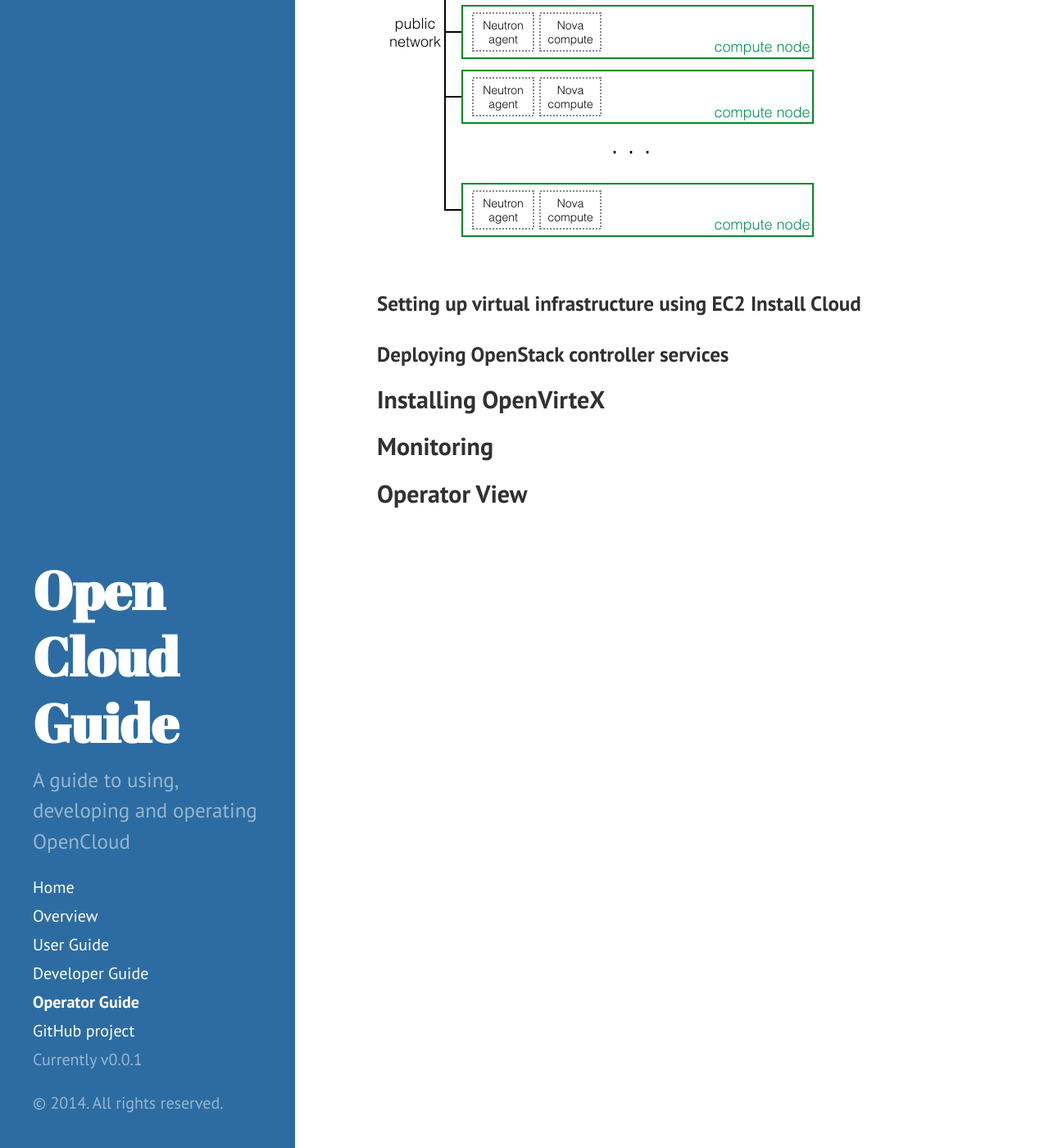
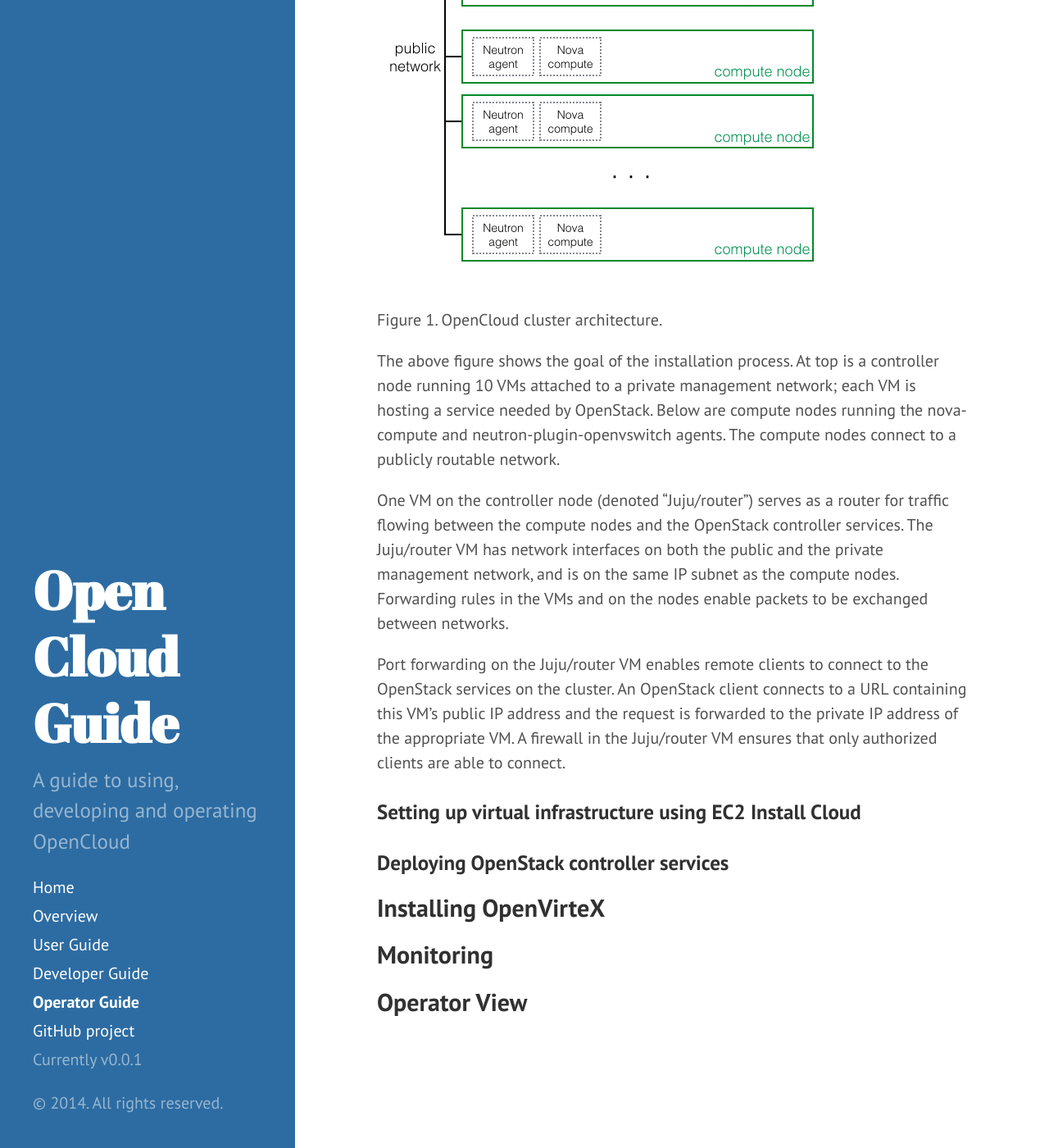
Before and after one commit to open-cloud/open-cloud.github.io.old, a Jekyll site: the page built from 3_operator.md, in a window 1280 px wide and 1400 px high, scrolled down 666 px. Shown: the whole window at 82% size. Built offline with Jekyll 4.4.1, drawn with Linux system fonts in a browser that asks for light colours; Markdown is read by kramdown in place of the engine named in the settings; some of the changed text lies outside the part shown.

Commit message:
Update 3_operator.md

```diff
--- a/3_operator.md
+++ b/3_operator.md
@@ -7,11 +7,19 @@
 
 ##Installing OpenStack
 
-This section describes how to bring up OpenCloud's version of an OpenStack cloud on a local cluster.  These instructions assume that Ubuntu 14.04 LTS has already been installed on the local servers.
+This section describes how to bring up OpenCloud's version of an OpenStack cloud on a local cluster.  These instructions assume that Ubuntu 14.04 LTS has already been installed on the local servers.  Each server should have at least 12 CPU cores and 48GB RAM.
 
 ###Cluster architecture
 
 ![Figure 1. OpenCloud cluster architecture.]({{ site.url }}/figures/controller.jpg)
+
+Figure 1. OpenCloud cluster architecture.
+
+The above figure shows the goal of the installation process.  At top is a controller node running 10 VMs attached to a private management network; each VM is hosting a service needed by OpenStack.  Below are compute nodes running the nova-compute and neutron-plugin-openvswitch agents.  The compute nodes connect to a publicly routable network.
+
+One VM on the controller node (denoted "Juju/router") serves as a router for traffic flowing between the compute nodes and the OpenStack controller services.  The Juju/router VM has network interfaces on both the public and the private management network, and is on the same IP subnet as the compute nodes.  Forwarding rules in the VMs and on the nodes enable packets to be exchanged between networks.
+
+Port forwarding on the Juju/router VM enables remote clients to connect to the OpenStack services on the cluster.  An OpenStack client connects to a URL containing this VM's public IP address and the request is forwarded to the private IP address of the appropriate VM.  A firewall in the Juju/router VM ensures that only authorized clients are able to connect.
 
 ###Setting up virtual infrastructure using EC2 Install Cloud
 
```
